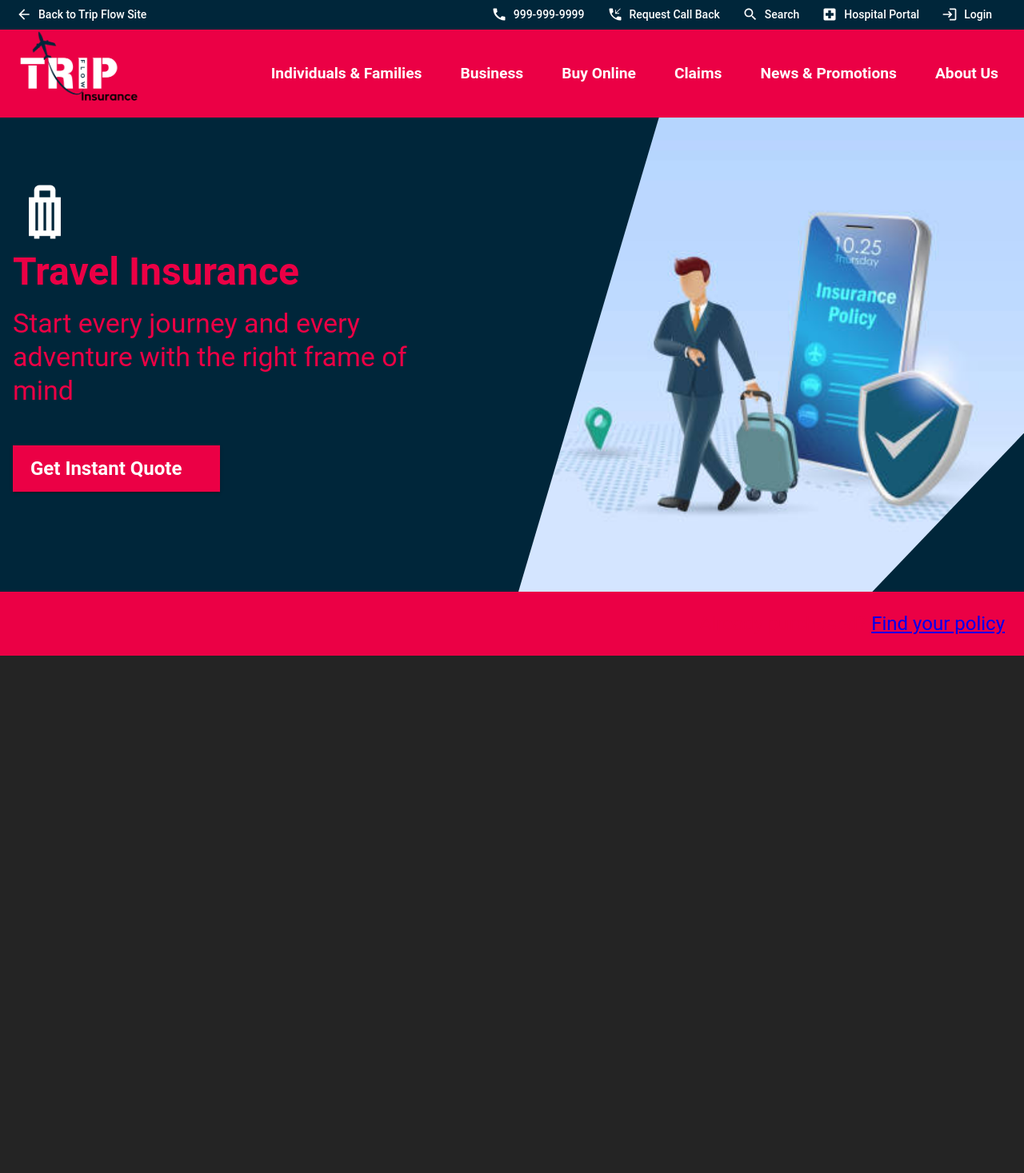
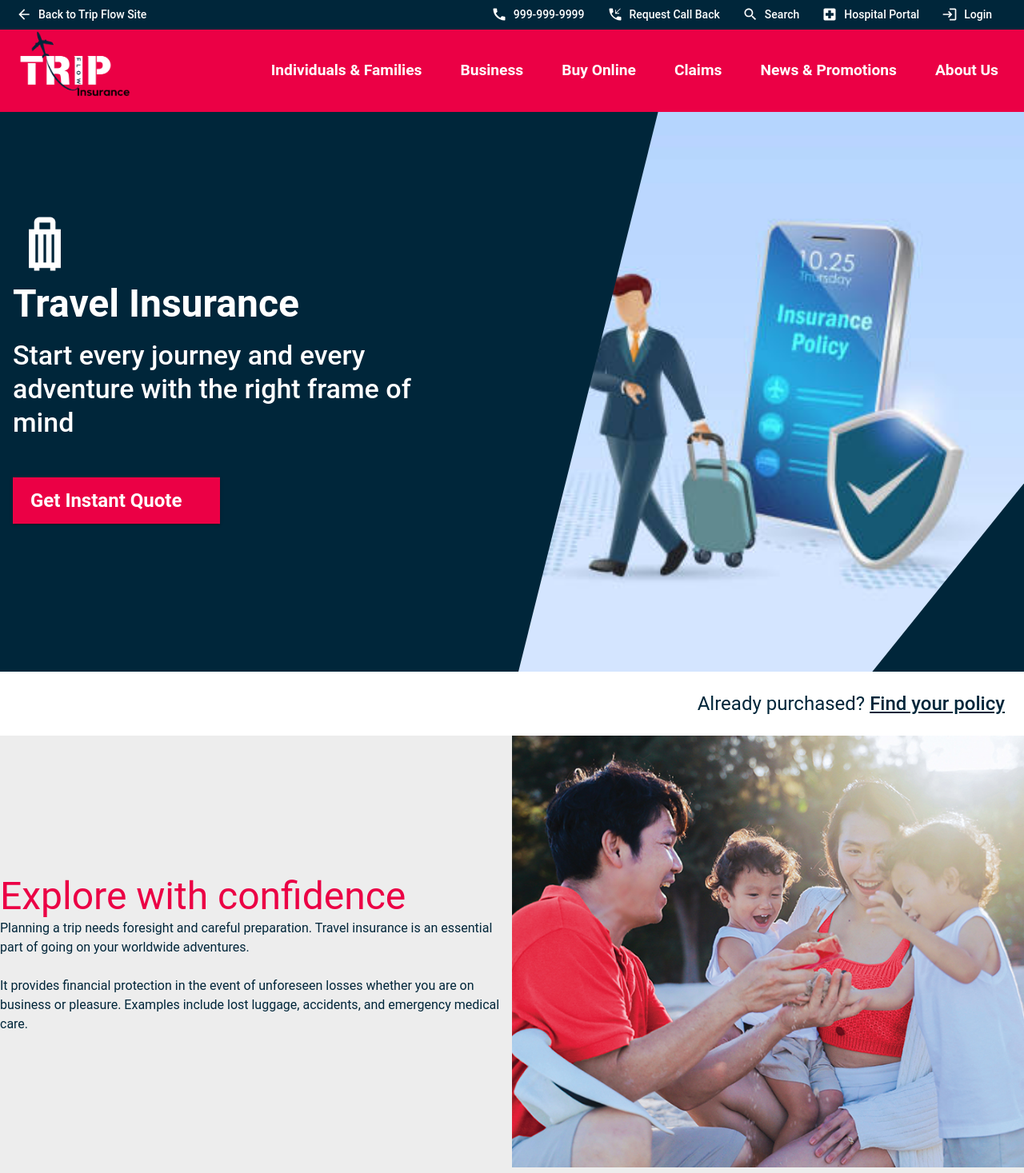
Before and after one commit to Vixingo-Technology/TripFlow, a React (Vite) app: page / in a window 1280 px wide. Shown: the whole page at 80% size. Before the commit the page ends 820 px from the top, so only its background shows below. Built offline with nearby package versions, Linux system fonts and the light colour scheme; some icons are missing.

Commit message:
hero done

```diff
--- a/src/components/Header.jsx
+++ b/src/components/Header.jsx
@@ -83,8 +83,8 @@ function Header(props) {
 
     const drawer = (
         <Box onClick={handleDrawerToggle} sx={{ textAlign: "center" }}>
-            <Typography variant="h6" sx={{ my: 1 }}>
-                <img src={logo} alt="logo" width={90} height={30} />
+            <Typography variant="h6" sx={{ py: 1, bgcolor: "primary.main" }}>
+                <img src={logo} alt="logo" width={120} />
             </Typography>
             <Divider />
             <List>
@@ -133,7 +133,7 @@ function Header(props) {
                 >
                     <Box
                         sx={{
-                            backgroundColor: "#00263A",
+                            backgroundColor: "secondary.main",
                             display: { xs: "none", md: "flex" },
                             alignItems: "center",
                             justifyContent: " space-between",
--- a/src/components/dynamic/Logo.jsx
+++ b/src/components/dynamic/Logo.jsx
@@ -35,7 +35,7 @@ export default function Logo() {
                     <img
                         src={logo}
                         alt="logo"
-                        width={150}
+                        width={140}
                         // height={40}
                         style={{ marginRight: "10px" }}
                     />
--- /dev/null
+++ b/src/components/sections/Explore.jsx
@@ -0,0 +1,38 @@
+import { Box, Grid, Typography } from "@mui/material";
+import React from "react";
+import explore from "../../assets/explore.jpg";
+export default function Explore() {
+    return (
+        <Grid
+            container
+            columns={{ xs: 1, md: 12 }}
+            sx={{
+                backgroundColor: "background.paper",
+
+                justifyContent: "space-around",
+                alignItems: "center",
+            }}
+        >
+            <Grid item size={{ xs: 1, md: 6 }}>
+                <Typography variant="h3" color="primary">
+                    Explore with confidence
+                </Typography>
+                <Typography>
+                    Planning a trip needs foresight and careful preparation.
+                    Travel insurance is an essential part of going on your
+                    worldwide adventures.
+                    <br />
+                    <br />
+                    It provides financial protection in the event of unforeseen
+                    losses whether you are on business or pleasure. Examples
+                    include lost luggage, accidents, and emergency medical care.{" "}
+                </Typography>
+            </Grid>
+            <Grid item size={{ xs: 1, md: 6 }}>
+                <Box>
+                    <img src={explore} alt="" width={"100%"} />
+                </Box>
+            </Grid>
+        </Grid>
+    );
+}
--- a/src/components/sections/Hero.jsx
+++ b/src/components/sections/Hero.jsx
@@ -13,7 +13,7 @@ export default function Hero() {
                 // columns={{ xs: 1, sm: 12 }}
                 direction={{ xs: "column-reverse", lg: "row" }}
                 sx={{
-                    mt: { xs: "50px", md: "100px" },
+                    mt: { xs: "80px", md: "12 0px" },
                     bgcolor: "secondary.main",
 
                     display: "flex",
@@ -28,14 +28,14 @@ export default function Hero() {
                         <img src={bag} width={80} />
                         <Typography
                             variant="h3"
-                            color="primary"
+                            color="text.secondary"
                             sx={{ mb: 2, fontWeight: "bold" }}
                         >
                             Travel Insurance
                         </Typography>
                         <Typography
                             variant="h4"
-                            color="text.primary"
+                            color="text.secondary"
                             sx={{ mb: 3, maxWidth: "90%" }}
                         >
                             Start every journey and every adventure with the
@@ -79,7 +79,7 @@ export default function Hero() {
                                 xs: "polygon(100% 0, 100% 85%, 0 96%, 0 21%, 29% 0);",
                                 lg: " polygon(100% 0, 100% 69%, 70% 100%, 0 100%, 30% 0);",
                             },
-                            height: { xs: "30vh", lg: "80vh" },
+                            height: { xs: "30vh", lg: "95vh" },
                             width: { xs: "100%", lg: "100%" },
                         }}
                     >
@@ -99,10 +99,11 @@ export default function Hero() {
                     sx={{
                         textAlign: "right",
                         p: 3,
-                        bgcolor: (theme) => theme.palette.primary.main,
+                        bgcolor: (theme) => theme.palette.background,
                     }}
                 >
-                    Already purchased? <NavLink>Find your policy</NavLink>
+                    Already purchased?{" "}
+                    <NavLink to="/quote">Find your policy</NavLink>
                 </Typography>
             </Box>
         </Box>
--- a/src/index.css
+++ b/src/index.css
@@ -1,4 +1,4 @@
-:root {
+/* :root {
     font-family: system-ui, Avenir, Helvetica, Arial, sans-serif;
     line-height: 1.5;
     font-weight: 400;
@@ -11,16 +11,13 @@
     text-rendering: optimizeLegibility;
     -webkit-font-smoothing: antialiased;
     -moz-osx-font-smoothing: grayscale;
+} */
+
+a {
+    font-weight: 500;
+    color: inherit;
+    text-decoration: underline;
 }
-/*
-a {
-  font-weight: 500;
-  color: #646cff;
-  text-decoration: inherit;
-}
-a:hover {
-  color: #535bf2;
-} */
 
 body {
     margin: 0;
--- a/src/pages/Home.jsx
+++ b/src/pages/Home.jsx
@@ -1,10 +1,12 @@
 import React from "react";
 import Hero from "../components/sections/Hero";
+import Explore from "../components/sections/Explore";
 
 export default function Home() {
     return (
         <>
             <Hero />
+            <Explore />
         </>
     );
 }
--- a/src/themes/Themes.jsx
+++ b/src/themes/Themes.jsx
@@ -13,11 +13,11 @@ export const ThemeProvider = ({ children }) => {
                 ...(mode === "dark"
                     ? {
                           primary: {
-                              main: "#EB0045",
+                              main: "#950101",
                           },
-                          secondary: { main: "#00263A" },
+                          secondary: { main: "#000000" },
                           background: { default: "#000000", paper: "#3d0000" },
-                          text: { primary: "#ffffff", secondary: "#ffffff" },
+                          text: { primary: "#ffffff", secondary: "#ededed" },
                       }
                     : {
                           primary: {
@@ -25,7 +25,7 @@ export const ThemeProvider = ({ children }) => {
                           },
                           secondary: { main: "#00263A" },
                           background: { default: "#ffffff", paper: "#ededed" },
-                          text: { primary: "#EB0045", secondary: "#ffffff" },
+                          text: { primary: "#00263A", secondary: "#ffffff" },
                       }),
             },
             typography: {
@@ -51,7 +51,12 @@ export const ThemeProvider = ({ children }) => {
                         fontSize: "2.2rem",
                     },
                 },
-
+                h4: {
+                    fontWeight: 500,
+                    "@media (max-width:600px)": {
+                        fontSize: "1.9rem",
+                    },
+                },
                 h5: {
                     // fontSize: "59px",
                     // lineHeight: "120%",
@@ -109,7 +114,7 @@ export const ThemeProvider = ({ children }) => {
     );
 
     const ThemeContext = React.createContext();
-    const [themeMode, setThemeMode] = useState("dark");
+    const [themeMode, setThemeMode] = useState("light");
 
     const toggleTheme = () => {
         const newThemeMode = themeMode === "light" ? "dark" : "light";
@@ -243,7 +248,7 @@ export const ThemeProvider = ({ children }) => {
 
     return (
         <ThemeContext.Provider value={{ themeMode, toggleTheme }}>
-            <MuiThemeProvider theme={theme}>{children}</MuiThemeProvider>{" "}
+            <MuiThemeProvider theme={theme}>{children}</MuiThemeProvider>
         </ThemeContext.Provider>
     );
 };
```
Also changed, not shown: src/assets/explore.jpg (added).
